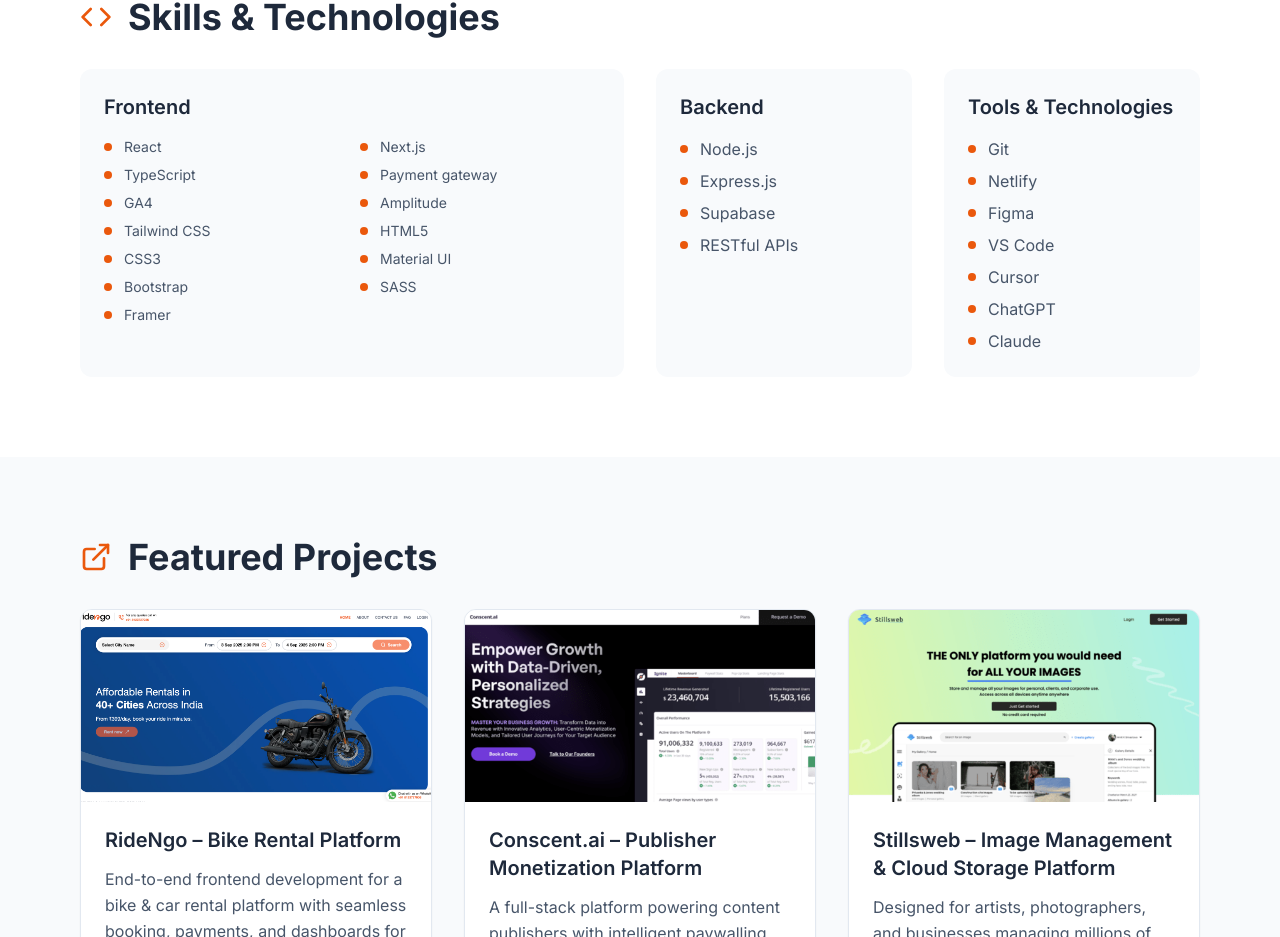
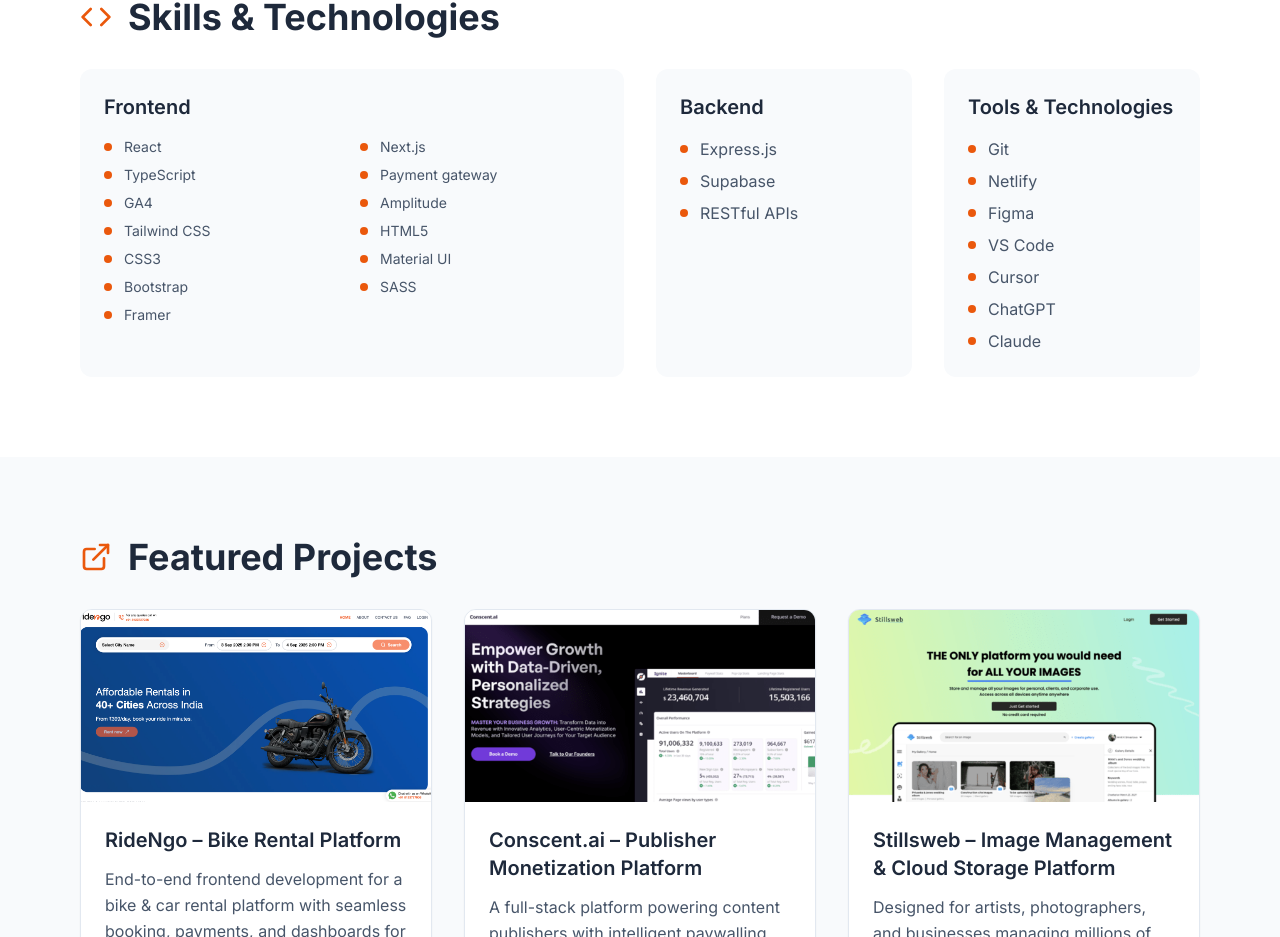
Before and after one commit to suman7063/bulbul_portfolio, a Next.js app: page / in a window 1280 px wide. Shown: the part 3026-3963 px from the top of the page. Built offline with nearby package versions, Linux system fonts and the light colour scheme.

Commit message:
removed backend skill

```diff
--- a/src/components/Skills.tsx
+++ b/src/components/Skills.tsx
@@ -23,7 +23,7 @@
     },
     {
       category: "Backend",
-      items: ["Node.js", "Express.js", "Supabase", "RESTful APIs"],
+      items: ["Express.js", "Supabase", "RESTful APIs"],
     },
     // { category: "Database", items: ["MongoDB", "PostgreSQL", "MySQL", "Redis"] },
     {
```
